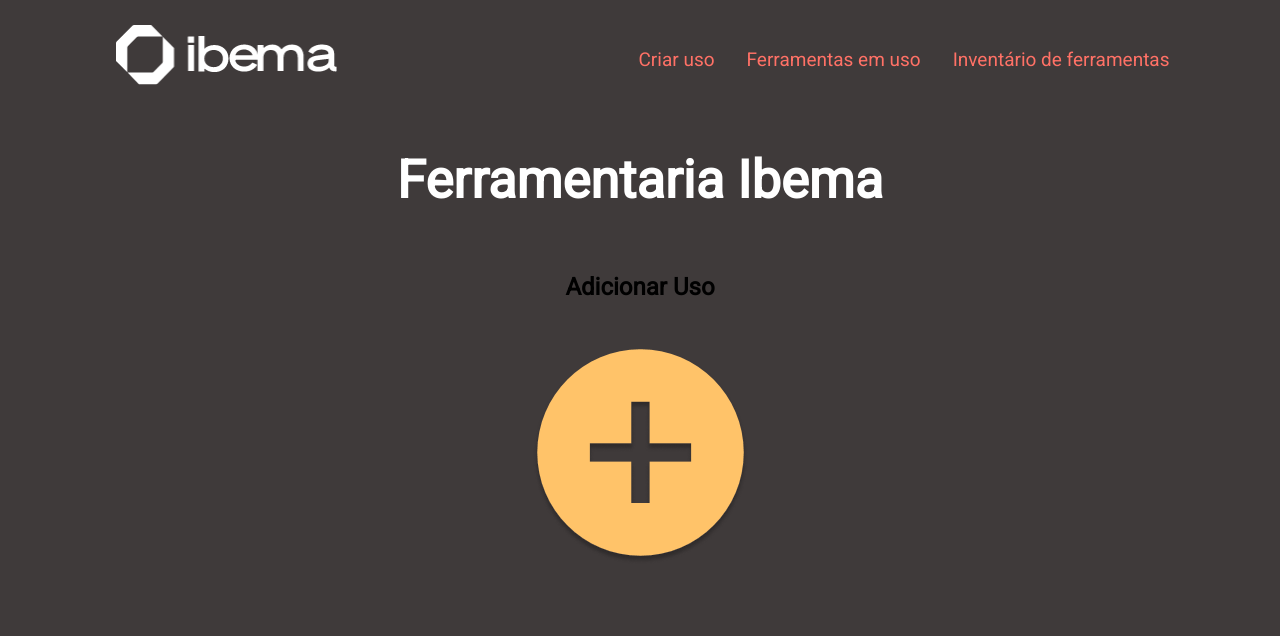
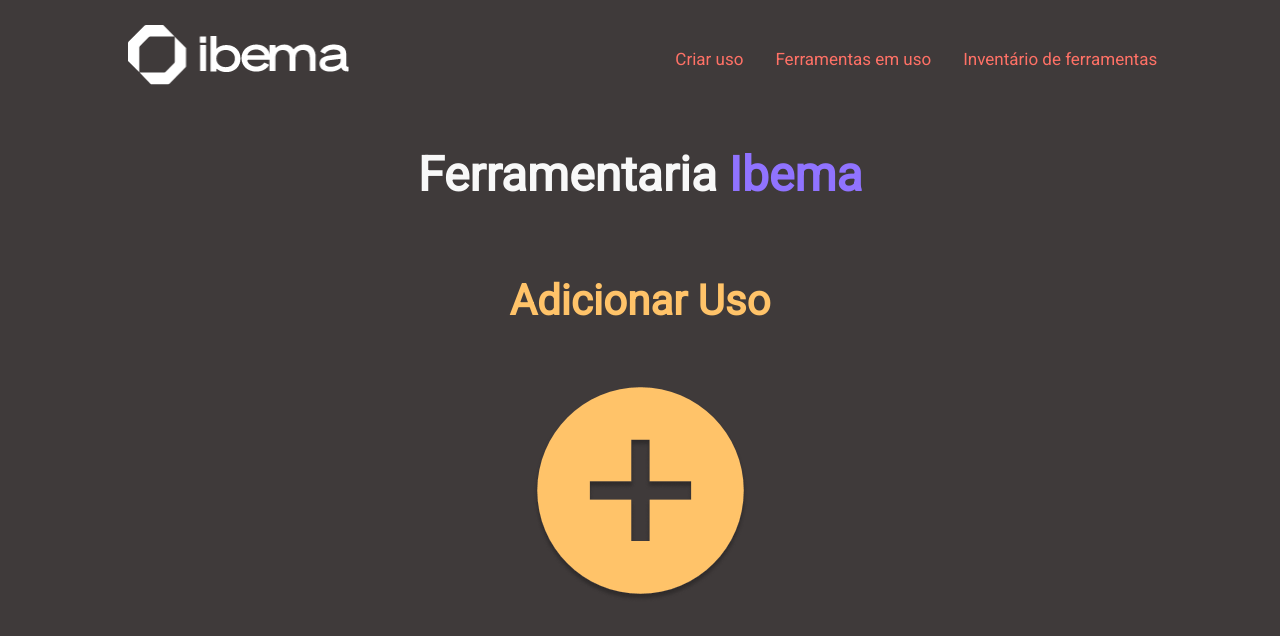
Before and after one commit to PedroBryk/Ferramentaria-Ibema, a plain HTML site: page index.html in a window 1280 px wide. Drawn offline with Linux system fonts and the light colour scheme.

Commit message:
main 80%

```diff
--- a/assets/css/nav.css
+++ b/assets/css/nav.css
@@ -17,7 +17,7 @@
 .item{
     margin-left: 32px;
     font-weight: 400;
-    font-size: 19px;
+    font-size: 17px;
     cursor: pointer;
 }
 
@@ -28,5 +28,5 @@
 }
 
 .item-a:hover{
-    color: white;
+    color: #f8f8f8;
 }
--- a/assets/css/style.css
+++ b/assets/css/style.css
@@ -11,10 +11,20 @@
 }
 
 .adicionar_uso-titulo{
-    color: white;
-    font-size: 35px;
+    color: #f8f8f8;
+    font-size: 32px;
 }
 
 .destaque{
    font-weight: bold;
+   color: #9073ff;
 }
+
+.adicionar_uso-titulo-2{
+    color: #ffc369;
+    font-size: 28px;
+}
+
+.adicionar_uso-img{
+    cursor: pointer;
+}
--- a/index.html
+++ b/index.html
@@ -39,7 +39,7 @@
             <div class="adicionar_uso-titulo-2">
                 <h2>Adicionar Uso</h2>
             </div>
-            <img src="./assets/img/Adicionar.png" alt="adicionar" class="adicionar_uso-img">
+            <img src="./assets/img/Adicionar.png" alt="Adicionar" class="adicionar_uso-img">
         </section>
     </main>
 </body>
```
